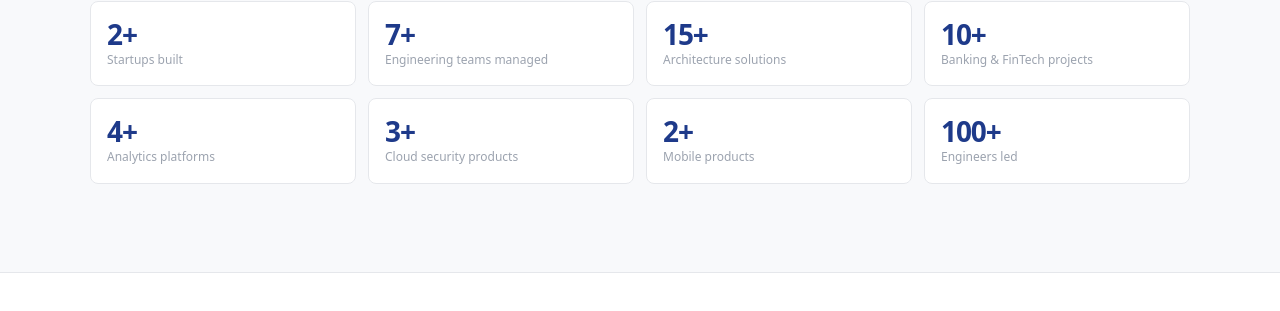
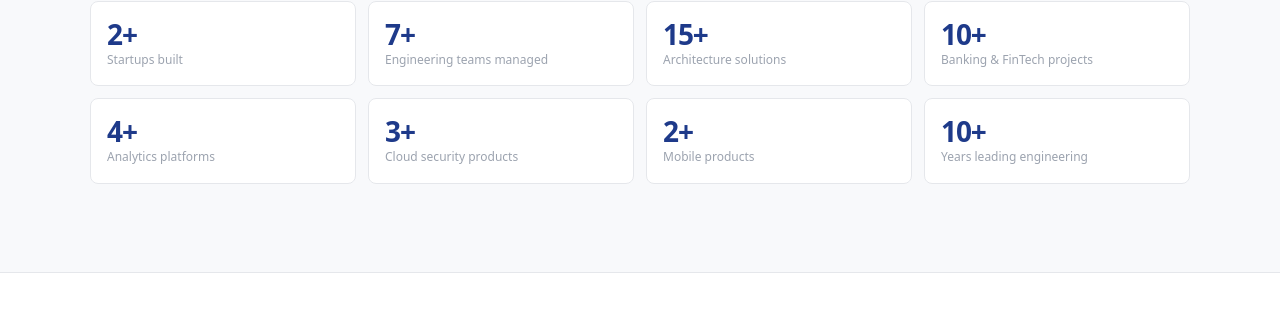
Before and after one commit to balynsky/personal-site, a Jekyll site: the page built from index.html, in a window 1280 px wide and 900 px high, scrolled down 2906 px. Shown: the part 148-459 px from the top of the window. Built offline with Jekyll 4.4.1, drawn with Linux system fonts in a browser that asks for light colours; nearby versions of some CDN libraries.

Commit message:
change skill card layout and add years leading engineering

```diff
--- a/_config.yml
+++ b/_config.yml
@@ -1,6 +1,7 @@
 name: Sergiy Balynsky
 bio: Engineering Executive
 career_start: 2008
+leadership_start: 2016
 
 # SEO settings
 title: "Sergiy Balynsky · Engineering Executive"
--- a/_includes/about-skills.html
+++ b/_includes/about-skills.html
@@ -33,8 +33,10 @@
                 <div class="domain-label">Mobile products</div>
             </div>
             <div class="domain-card">
-                <div class="domain-num">100+</div>
-                <div class="domain-label">Engineers led</div>
+                {% assign current_year = site.time | date: '%Y' | plus: 0 %}
+                {% assign years_lead = current_year | minus: site.leadership_start %}
+                <div class="domain-num">{{ years_lead }}+</div>
+                <div class="domain-label">Years leading engineering</div>
             </div>
         </div>
     </div>
```
